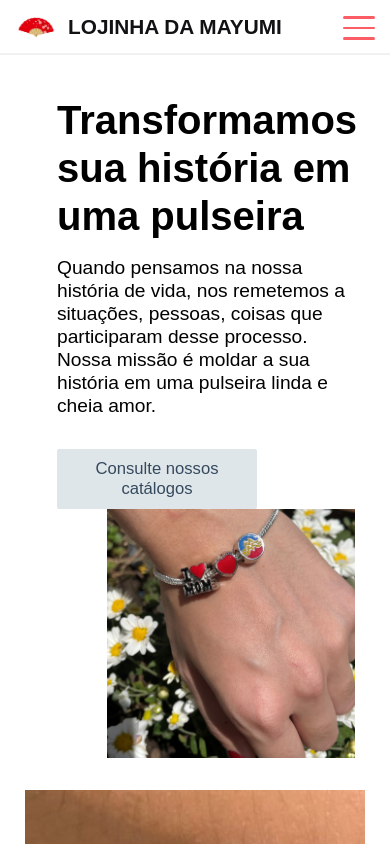
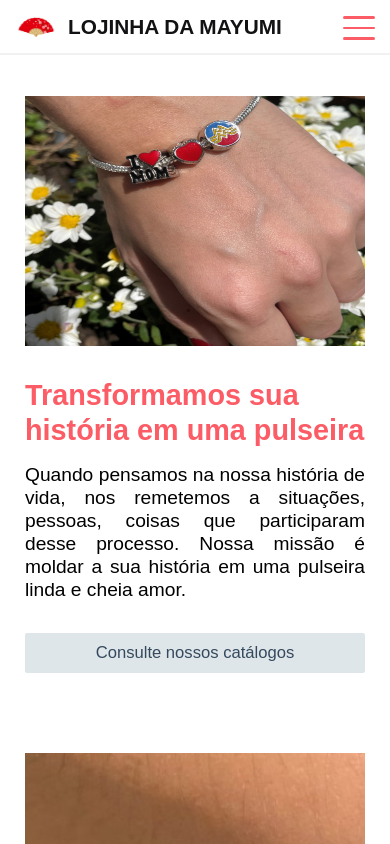
Before and after one commit to rodrigobergamindev/yashikiodonto, a Next.js app: page / in a window 390 px wide. Shown: the top 844 px of the page. Built offline with nearby package versions, Linux system fonts and the light colour scheme; no server answers; a web font is replaced by a local one.

Commit message:
otimização mobile

```diff
--- a/src/components/Home/Section.tsx
+++ b/src/components/Home/Section.tsx
@@ -31,21 +31,46 @@ const FirstContent = styled.section`
 
 
     @media (max-width: 931px) {
+        margin-top: 2rem;
         flex-flow: column wrap;
         max-width: 340px;
-        padding: 2rem;
+        padding:0;
+        margin-bottom: 5rem;
+
       }
 
     .description {
-
         margin-right: 3rem;
 
         max-width: 600px;
         display: flex;
         flex-flow: column nowrap;
-        max-width: 600px;
         padding: 1rem;
         justify-content: space-between;
+
+        @media (max-width: 931px) {
+
+            flex-flow: column wrap;
+            width: 100%;
+            margin: 0;
+            padding: 0;
+            justify-content: flex-start;
+            align-items: flex-start;
+          }
+
+
+
+        .imgMobile {
+
+            display: none;
+
+            @media (max-width: 931px) {
+                display: flex;
+                width: 100%;
+                max-height: 250px;
+                margin-bottom: 2rem;
+              }
+        }
 
         @media (max-width: 931px) {
             flex-flow: column wrap;
@@ -60,6 +85,12 @@ const FirstContent = styled.section`
             font-size: 2.5em;
             line-height: 1.2em;
 
+            @media (max-width: 931px) {
+                max-width: 340px;
+                font-size: 1.8em;
+                color: #fc5c65;
+              }
+
         }
 
         p{
@@ -69,10 +100,16 @@ const FirstContent = styled.section`
             font-size: 1.2em;
             text-align: left;
             line-height: 1.2em;
+
+            @media (max-width: 931px) {
+
+                max-width: 340px;
+                text-align: justify;
+              }
         }
 
         button {
-            max-width:200px;
+
             border: none;
             padding:10px;
             background-color: #dfe6e9;
@@ -89,16 +126,20 @@ const FirstContent = styled.section`
                 color: white;
                 transition: 0.3s ease-in-out;
             }
+
+            @media (max-width: 931px) {
+                width: 340px;
+
+              }
         }
     }
 
-    img {
+    .imgPC {
         max-width: 600px;
         max-height: 350px;
 
         @media (max-width: 931px) {
-            max-width: 90%;
-            max-height: 90%;
+            display: none;
           }
     }
 `
@@ -179,14 +220,16 @@ export function Section() {
         <Container>
             <FirstContent>
                 <div className="description">
+                <img className="imgMobile" src="/img/content.jpeg"/>
                     <h1>Transformamos sua história em uma pulseira</h1>
                     <p>
 
                         Quando pensamos na nossa história de vida, nos remetemos a situações, pessoas, coisas que participaram desse processo.
                         Nossa missão é moldar a sua história em uma pulseira linda e cheia amor.</p>
+
                      <a href="/Produtos"><button>Consulte nossos catálogos</button></a>
                 </div>
-                    <img src="/img/content.jpeg"/>
+                    <img className="imgPC" src="/img/content.jpeg"/>
 
             </FirstContent>
             <Slider/>
--- a/src/pages/index.tsx
+++ b/src/pages/index.tsx
@@ -14,7 +14,7 @@ const Body = styled.div`
 
       @media (max-width: 931px) {
         flex-flow: column wrap;
-
+        padding: 0;
       }
 `
 
```
